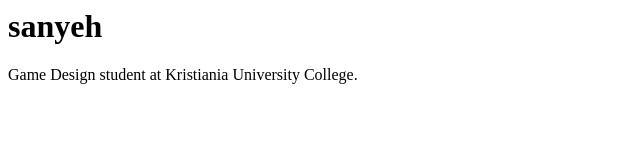
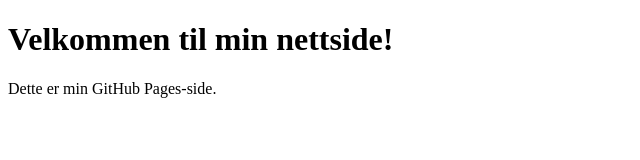
Before and after one commit to SanneJohanne/sanyeh.com, a plain HTML site: page test.html in a window 1280 px wide. Shown: the whole page, without its empty margins (0-640 px from the left). Drawn offline with Linux system fonts and the light colour scheme.

Commit message:
updated test

```diff
--- a/test.html
+++ b/test.html
@@ -1,2 +1,11 @@
-<h1>sanyeh</h1>
-<p>Game Design student at Kristiania University College.</p>
+<!DOCTYPE html>
+<html>
+  <head>
+    <meta charset="UTF-8">
+    <title>Sanyeh.com</title>
+  </head>
+  <body>
+    <h1>Velkommen til min nettside!</h1>
+    <p>Dette er min GitHub Pages-side.</p>
+  </body>
+</html>
```
